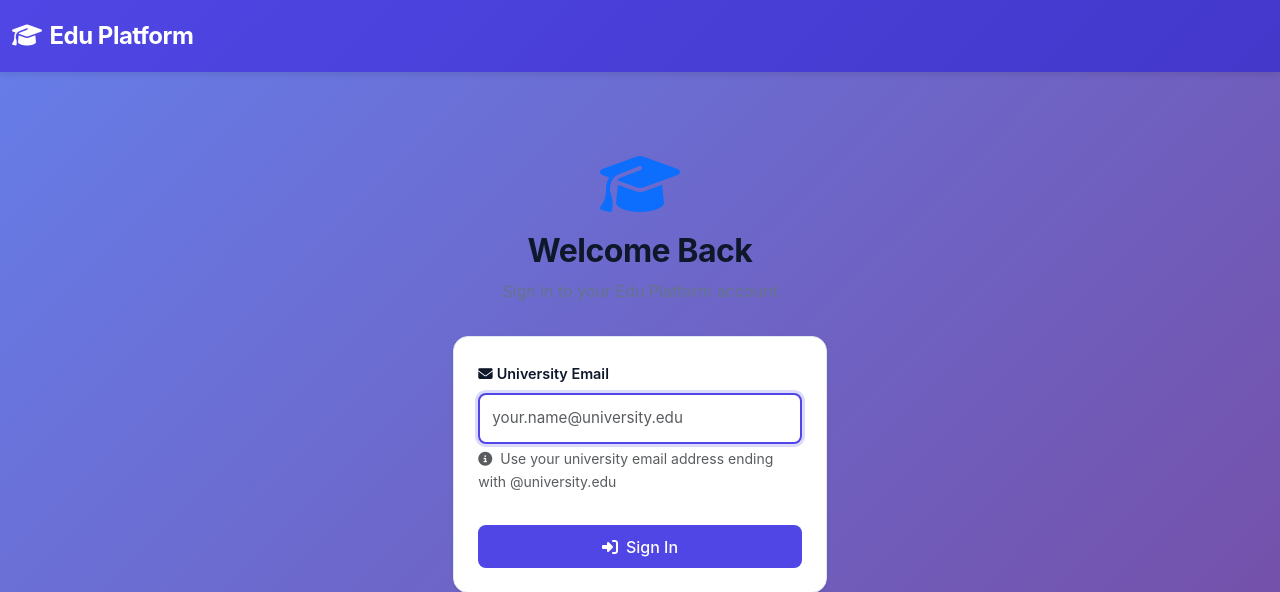
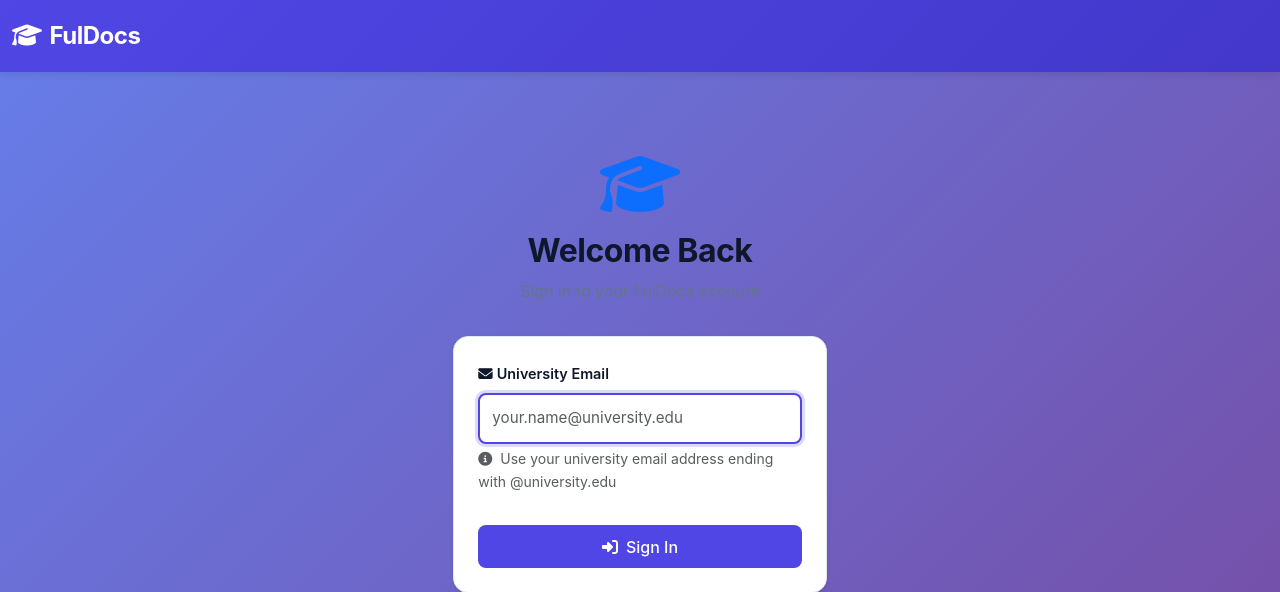
Before and after one commit to BroKisD/FulDocs-, a Python web app: template templates/login.html in a window 1280 px wide. Shown: the top 592 px of the page. Run offline with Jinja, Linux system fonts and the light colour scheme; the template is opened without the code that fills it, so the values that code supplies are empty.

Commit message:
change name

```diff
--- a/templates/base.html
+++ b/templates/base.html
@@ -3,7 +3,7 @@
 <head>
   <meta charset="utf-8">
   <meta name="viewport" content="width=device-width, initial-scale=1">
-  <title>{% block title %}Edu Platform{% endblock %}</title>
+  <title>{% block title %}FulDocs{% endblock %}</title>
   <link href="https://cdn.jsdelivr.net/npm/bootstrap@5.3.2/dist/css/bootstrap.min.css" rel="stylesheet">
   <link rel="stylesheet" href="https://cdnjs.cloudflare.com/ajax/libs/font-awesome/6.4.0/css/all.min.css">
   <style>
@@ -301,7 +301,7 @@
   <nav class="navbar navbar-expand-lg navbar-dark">
     <div class="container-fluid">
       <a class="navbar-brand" href="{{ url_for('feed') }}">
-        <i class="fas fa-graduation-cap me-2"></i>Edu Platform
+        <i class="fas fa-graduation-cap me-2"></i>FulDocs
       </a>
       <button class="navbar-toggler" type="button" data-bs-toggle="collapse" data-bs-target="#navbarSupportedContent">
         <span class="navbar-toggler-icon"></span>
--- a/templates/bookmarks.html
+++ b/templates/bookmarks.html
@@ -1,6 +1,6 @@
 {% extends 'base.html' %}
 
-{% block title %}Bookmarks - Edu Platform{% endblock %}
+{% block title %}Bookmarks - FulDocs{% endblock %}
 
 {% block content %}
 <div class="mb-4">
--- a/templates/edit_profile.html
+++ b/templates/edit_profile.html
@@ -1,6 +1,6 @@
 {% extends 'base.html' %}
 
-{% block title %}Edit Profile - Edu Platform{% endblock %}
+{% block title %}Edit Profile - FulDocs{% endblock %}
 
 {% block content %}
 <div class="row justify-content-center">
--- a/templates/feed.html
+++ b/templates/feed.html
@@ -1,6 +1,6 @@
 {% extends 'base.html' %}
 
-{% block title %}Feed - Edu Platform{% endblock %}
+{% block title %}Feed - FulDocs{% endblock %}
 
 {% block content %}
 <div class="d-flex justify-content-between align-items-center mb-4">
--- a/templates/login.html
+++ b/templates/login.html
@@ -1,6 +1,6 @@
 {% extends 'base.html' %}
 
-{% block title %}Login - Edu Platform{% endblock %}
+{% block title %}Login - FulDocs{% endblock %}
 
 {% block content %}
 <div class="row justify-content-center mt-5">
@@ -10,7 +10,7 @@
         <i class="fas fa-graduation-cap fa-4x text-primary"></i>
       </div>
       <h2 class="mb-2">Welcome Back</h2>
-      <p class="text-muted">Sign in to your Edu Platform account</p>
+      <p class="text-muted">Sign in to your FulDocs account</p>
     </div>
 
     {% if error %}
--- a/templates/question_detail.html
+++ b/templates/question_detail.html
@@ -1,6 +1,6 @@
 {% extends 'base.html' %}
 
-{% block title %}{{ question['title'] }} - Edu Platform{% endblock %}
+{% block title %}{{ question['title'] }} - FulDocs{% endblock %}
 
 {% block content %}
 <div class="row">
--- a/templates/search.html
+++ b/templates/search.html
@@ -1,6 +1,6 @@
 {% extends 'base.html' %}
 
-{% block title %}Search - Edu Platform{% endblock %}
+{% block title %}Search - FulDocs{% endblock %}
 
 {% block content %}
 <div class="mb-4">
```
